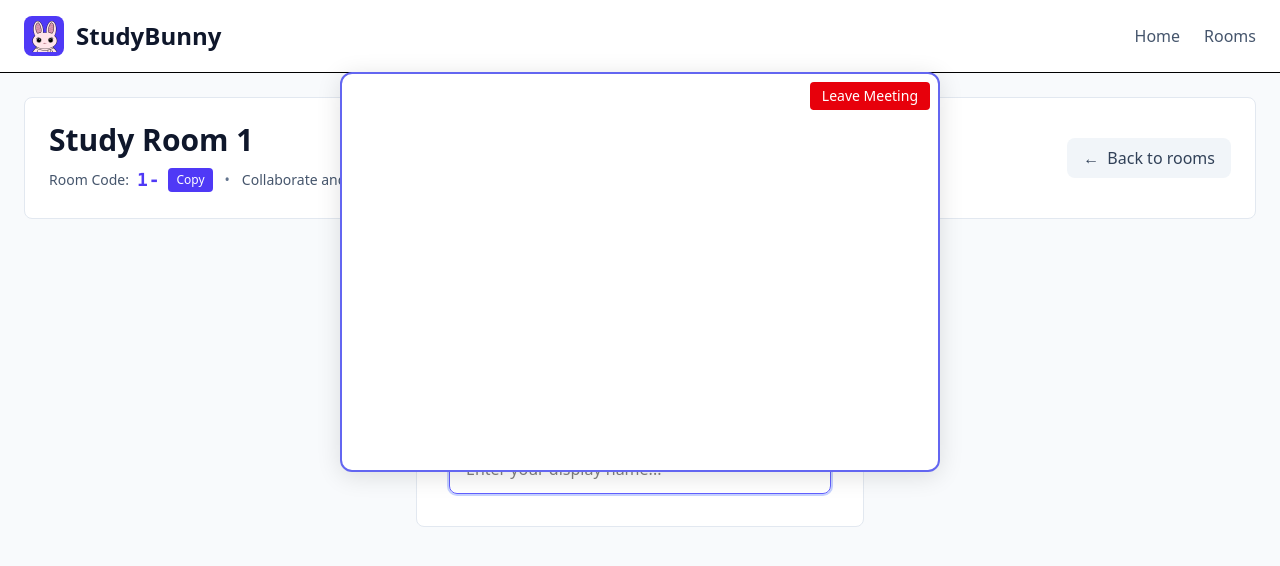
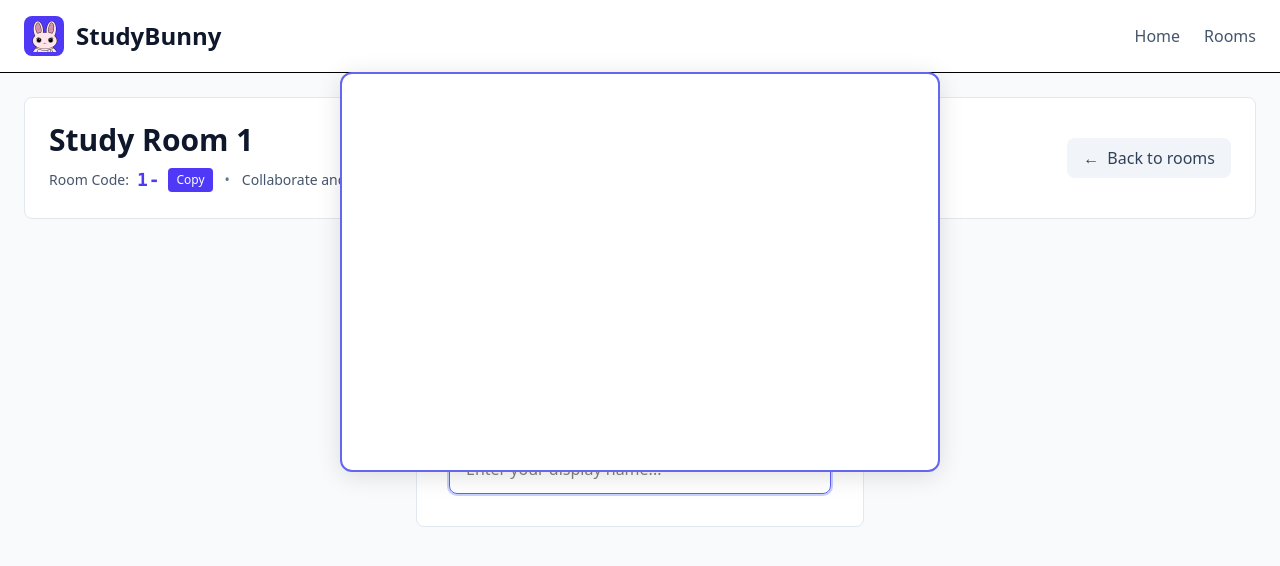
Before and after one commit to Bismithblde/hackru-project, a React (Vite) app in the folder client/: page /room/1 in a window 1280 px wide. Shown: the top 566 px of the page. Built offline with nearby package versions, Linux system fonts and the light colour scheme; no server answers.

Commit message:
fixed framing

```diff
--- a/client/src/lib/daily.ts
+++ b/client/src/lib/daily.ts
@@ -80,15 +80,11 @@ export async function joinDailyRoom(
           showLeaveButton: true,
           showFullscreenButton: false,
           iframeStyle: {
-            position: "fixed",
-            bottom: "24px",
-            right: "24px",
-            width: "420px",
+            width: "100%",
             height: "320px",
             border: "none",
             borderRadius: "16px",
-            boxShadow:
-              "0 20px 25px -5px rgba(0, 0, 0, 0.1), 0 10px 10px -5px rgba(0, 0, 0, 0.04)",
+            boxShadow: "0 4px 24px rgba(0,0,0,0.12)",
             zIndex: "9999",
           },
         });
--- a/client/src/pages/Room.tsx
+++ b/client/src/pages/Room.tsx
@@ -315,7 +315,7 @@ const Room: React.FC = () => {
           </>
         )}
 
-        {/* Daily.co meeting always visible below navbar, with leave button */}
+        {/* Daily.co meeting always visible below navbar */}
         <div
           ref={dailyContainerRef}
           id="daily-iframe-container"
@@ -338,17 +338,7 @@ const Room: React.FC = () => {
             alignItems: "flex-end",
             padding: 0,
           }}
-        >
-          <button
-            onClick={() => {
-              leaveDailyRoom();
-              // Optionally clear iframe or hide if you want
-            }}
-            className="m-2 px-3 py-1 bg-red-600 text-white rounded hover:bg-red-700 transition-colors text-sm"
-          >
-            Leave Meeting
-          </button>
-        </div>
+        />
       </div>
     </div>
   );
```
